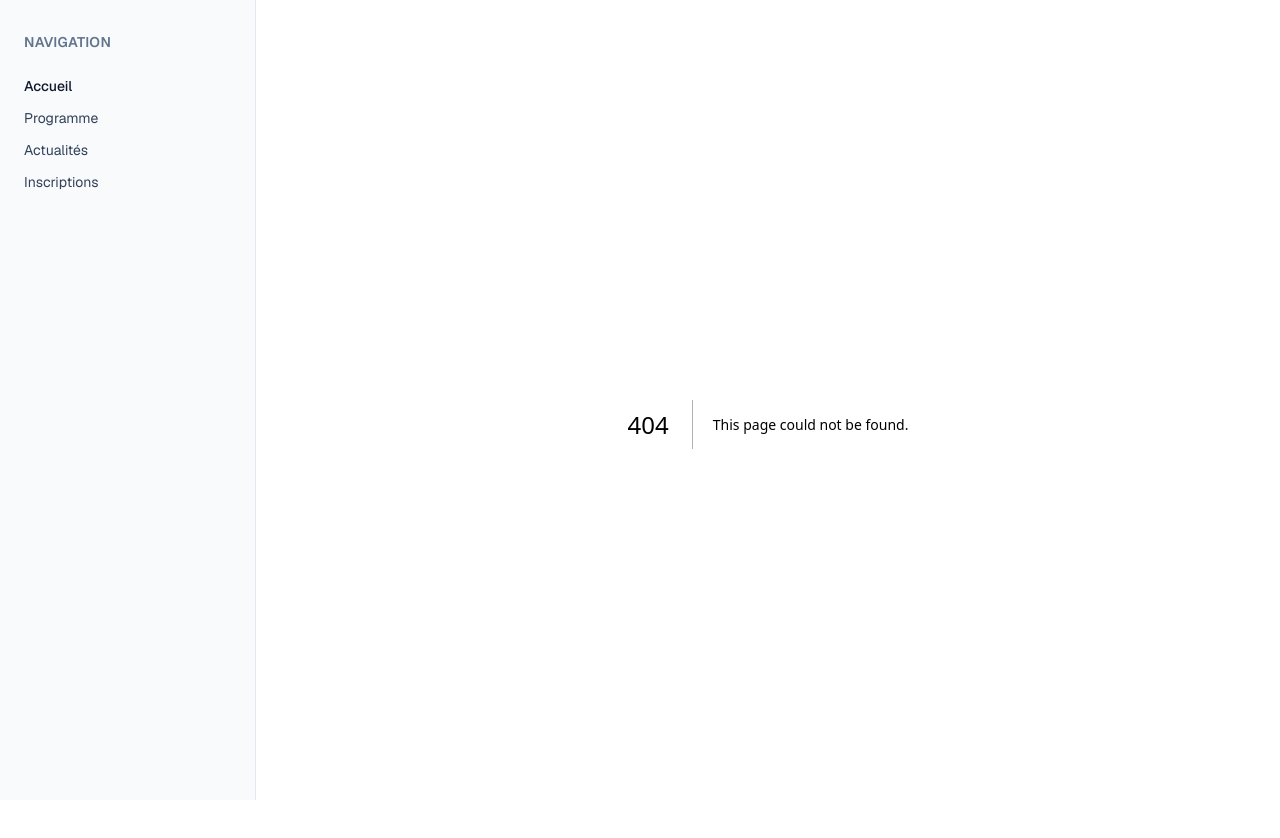
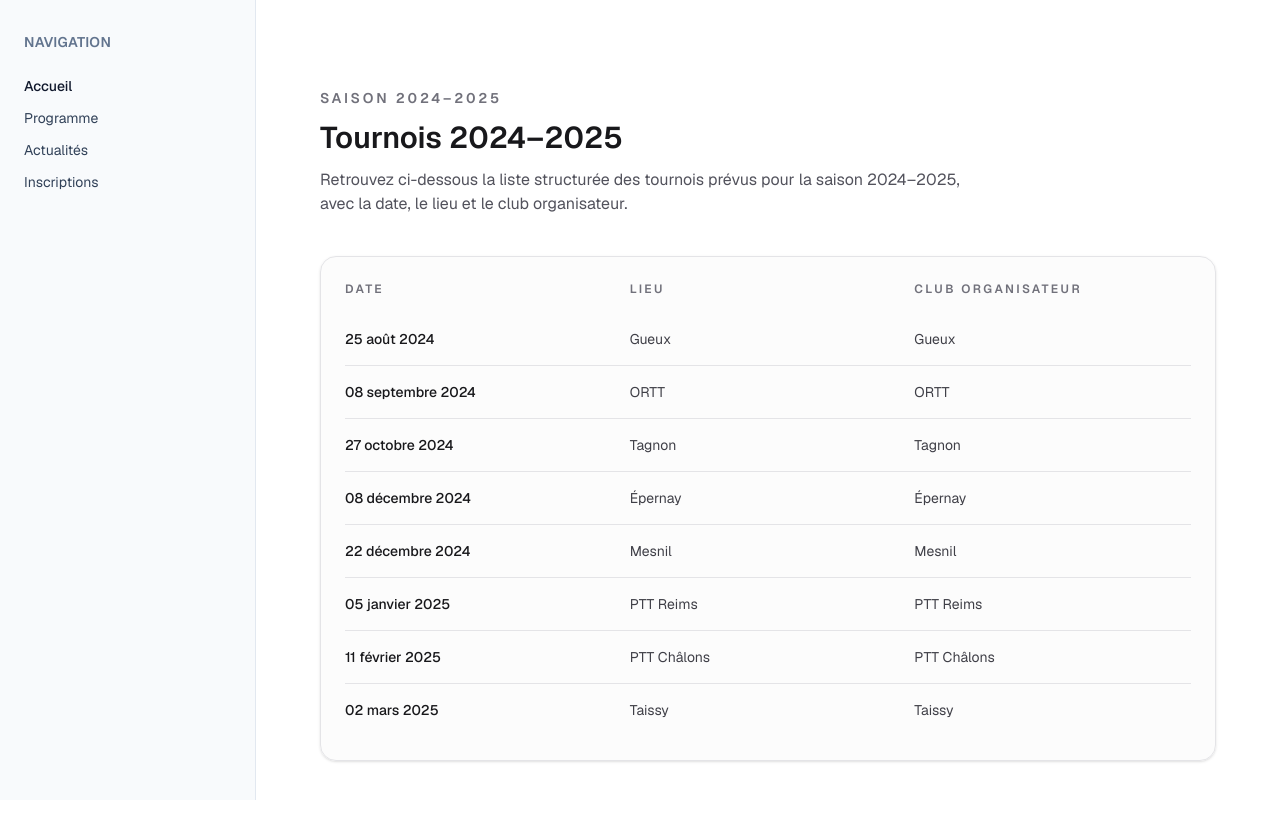
Before and after one commit to jesared/tfg-refonte, a Next.js app: page /saison-2024-2025 in a window 1280 px wide. Before the commit this address had no page. Shown: the top 838 px of the page. Built offline with nearby package versions, Linux system fonts and the light colour scheme.

Commit message:
Add 2024-2025 season page

```diff
--- /dev/null
+++ b/app/saison-2024-2025/page.tsx
@@ -0,0 +1,83 @@
+const tournois = [
+  {
+    date: "25 août 2024",
+    lieu: "Gueux",
+    club: "Gueux",
+  },
+  {
+    date: "08 septembre 2024",
+    lieu: "ORTT",
+    club: "ORTT",
+  },
+  {
+    date: "27 octobre 2024",
+    lieu: "Tagnon",
+    club: "Tagnon",
+  },
+  {
+    date: "08 décembre 2024",
+    lieu: "Épernay",
+    club: "Épernay",
+  },
+  {
+    date: "22 décembre 2024",
+    lieu: "Mesnil",
+    club: "Mesnil",
+  },
+  {
+    date: "05 janvier 2025",
+    lieu: "PTT Reims",
+    club: "PTT Reims",
+  },
+  {
+    date: "11 février 2025",
+    lieu: "PTT Châlons",
+    club: "PTT Châlons",
+  },
+  {
+    date: "02 mars 2025",
+    lieu: "Taissy",
+    club: "Taissy",
+  },
+];
+
+export default function Saison20242025Page() {
+  return (
+    <main className="min-h-screen bg-white px-6 py-16 text-zinc-900">
+      <div className="mx-auto flex w-full max-w-4xl flex-col gap-10">
+        <header className="space-y-3">
+          <p className="text-sm font-semibold uppercase tracking-[0.2em] text-zinc-500">
+            Saison 2024–2025
+          </p>
+          <h1 className="text-3xl font-semibold">Tournois 2024–2025</h1>
+          <p className="max-w-2xl text-base text-zinc-600">
+            Retrouvez ci-dessous la liste structurée des tournois prévus pour la saison
+            2024–2025, avec la date, le lieu et le club organisateur.
+          </p>
+        </header>
+
+        <section className="rounded-2xl border border-zinc-200 bg-zinc-50/60 p-6 shadow-sm">
+          <div className="grid gap-4">
+            <div className="grid grid-cols-1 gap-2 text-xs font-semibold uppercase tracking-[0.2em] text-zinc-500 sm:grid-cols-3">
+              <span>Date</span>
+              <span>Lieu</span>
+              <span>Club organisateur</span>
+            </div>
+            <div className="divide-y divide-zinc-200">
+              {tournois.map((tournoi) => (
+                <div
+                  key={`${tournoi.date}-${tournoi.lieu}`}
+                  className="grid grid-cols-1 gap-2 py-4 text-sm text-zinc-700 sm:grid-cols-3"
+                >
+                  <span className="font-medium text-zinc-900">{tournoi.date}</span>
+                  <span>{tournoi.lieu}</span>
+                  <span>{tournoi.club}</span>
+                </div>
+              ))}
+            </div>
+          </div>
+        </section>
+      </div>
+    </main>
+  );
+}
```
